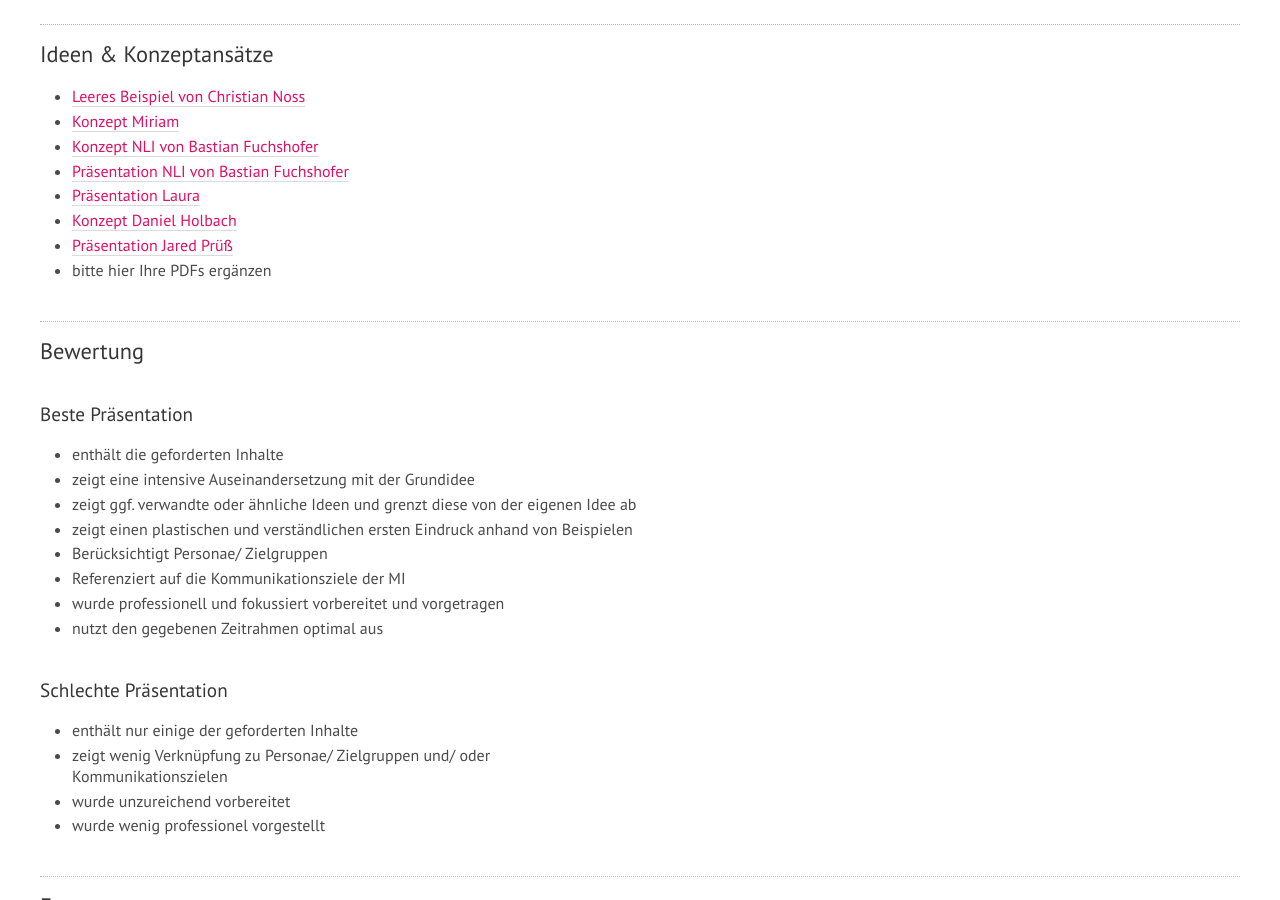
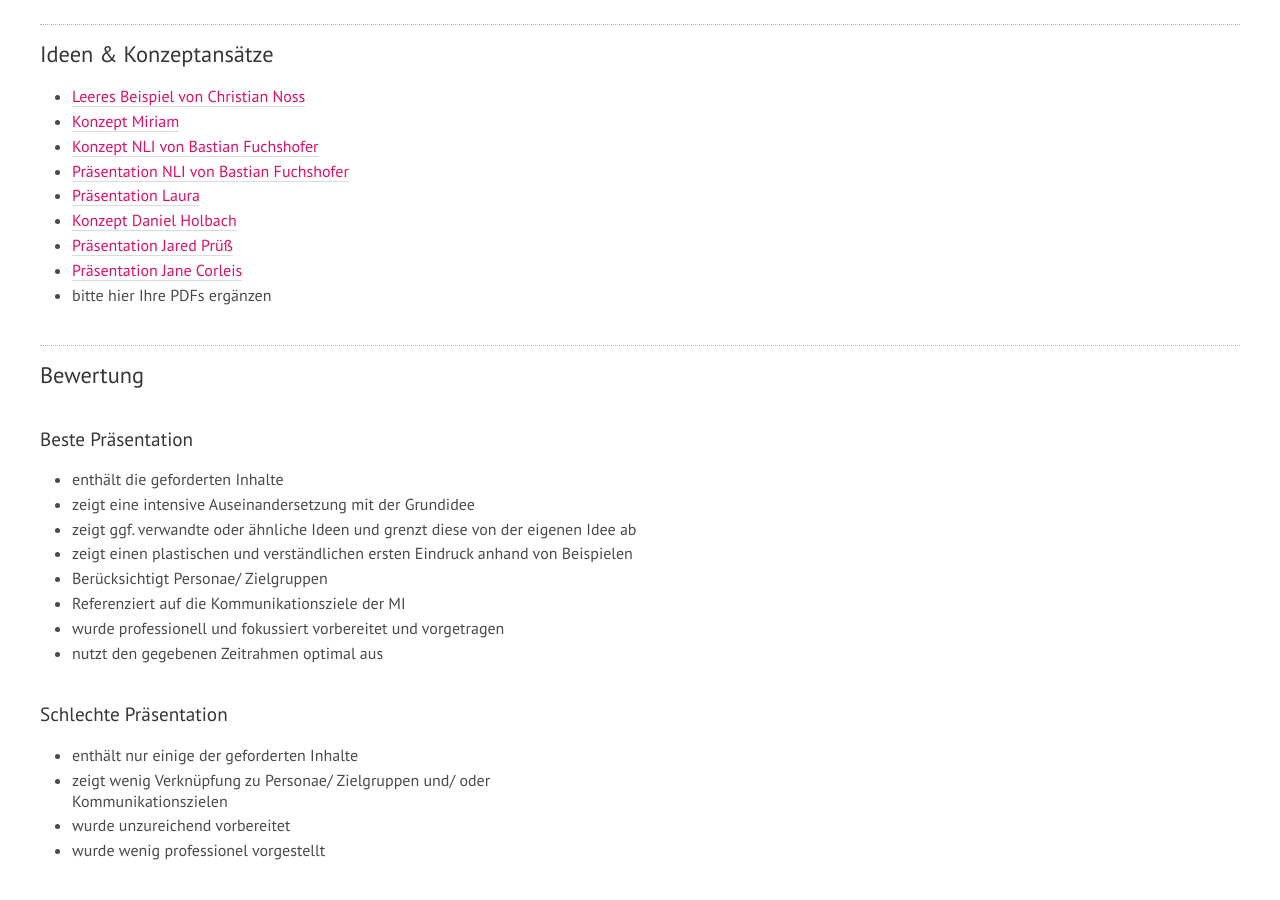
Before and after one commit to th-koeln/mi-wpf-digitale-kommunikation, a Jekyll site: the page built from _lehrveranstaltungen/fr-praesentation-ideen.md, in a window 1280 px wide and 900 px high, scrolled down 786 px. Built offline with Jekyll 4.4.1, drawn with Linux system fonts in a browser that asks for light colours; nearby versions of some CDN libraries.

Commit message:
Update fr-praesentation-ideen.md

```diff
--- a/_lehrveranstaltungen/fr-praesentation-ideen.md
+++ b/_lehrveranstaltungen/fr-praesentation-ideen.md
@@ -31,6 +31,7 @@ Dazu bitte ein kurzes PDF erstellen und hier verlinken. Das PDF bitte auch ausge
 - [Präsentation Laura](../../download/Praesentation_ZSW_Laura Moellers.pdf)
 - [Konzept Daniel Holbach](../../download/Konzept - Oeffentliche Wirkung der Medieninformatik - Daniel Holbach.pdf)
 - [Präsentation Jared Prüß](../../download/VisuelleObjekte-Praese.pdf)
+- [Präsentation Jane Corleis](../../download/Jane_dk_Praesentation.pdf)
 - bitte hier Ihre PDFs ergänzen
 
 ## Bewertung
```
